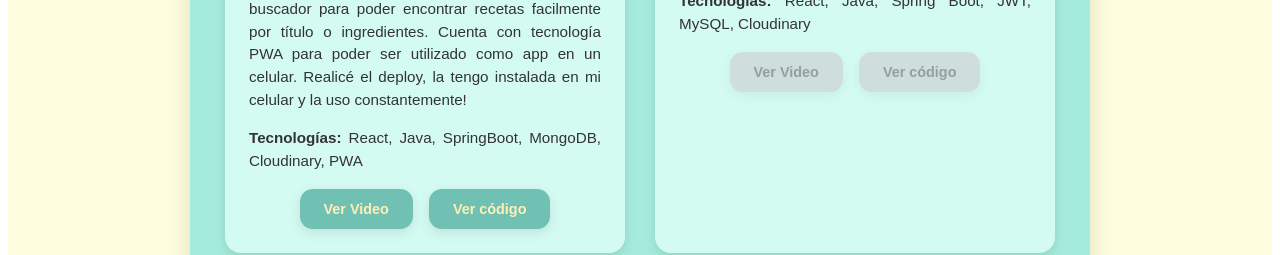
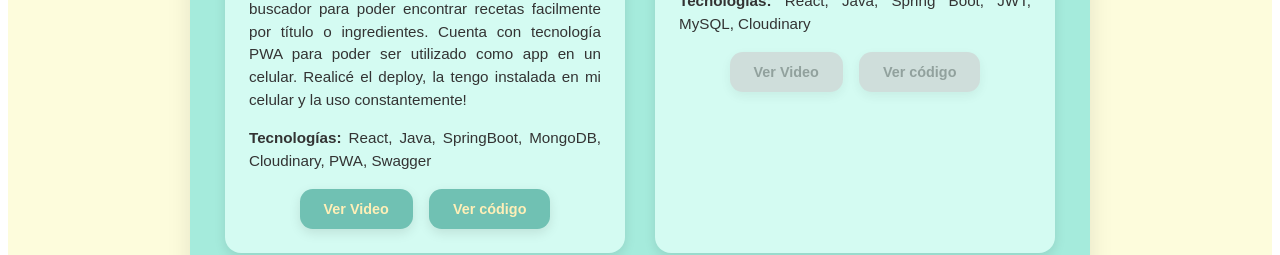
Before and after one commit to brenGiam/portfolio-brenda, a Next.js app: page / in a window 1280 px wide. Shown: the part 1880-2135 px from the top of the page. Built offline with nearby package versions, Linux system fonts and the light colour scheme.

Commit message:
Agregue Swagger como tecnologia en el proyecto recetario

```diff
--- a/componentes/proyectosSection.jsx
+++ b/componentes/proyectosSection.jsx
@@ -17,7 +17,7 @@ export default function ProyectosSection() {
                     descripcion={t('proyectoDescripcion4')}
                     imagen="/img/mi-recetario.png"
                     video="https://youtu.be/utrbj_Sb-So"
-                    tecnologias="React, Java, SpringBoot, MongoDB, Cloudinary, PWA"
+                    tecnologias="React, Java, SpringBoot, MongoDB, Cloudinary, PWA, Swagger"
                     github="https://github.com/brenGiam/recetario-frontend"
                     enConstruccion={false}
                 />
```
